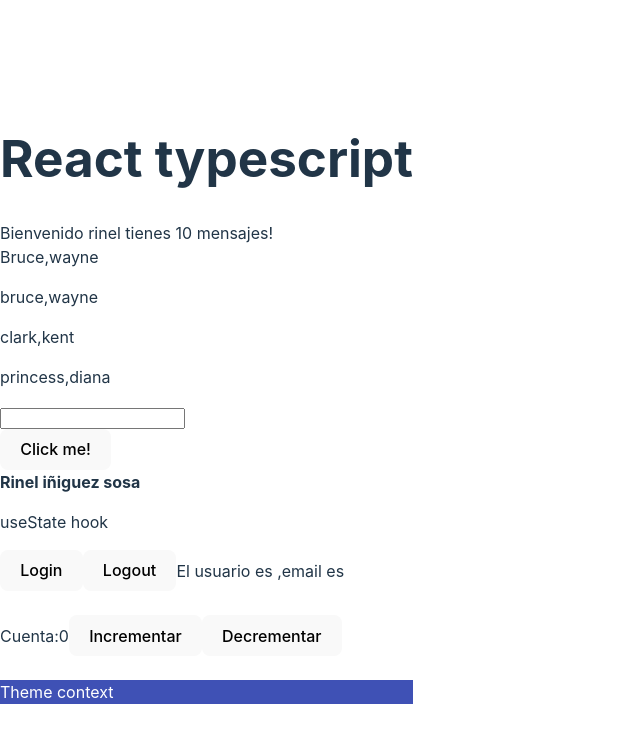
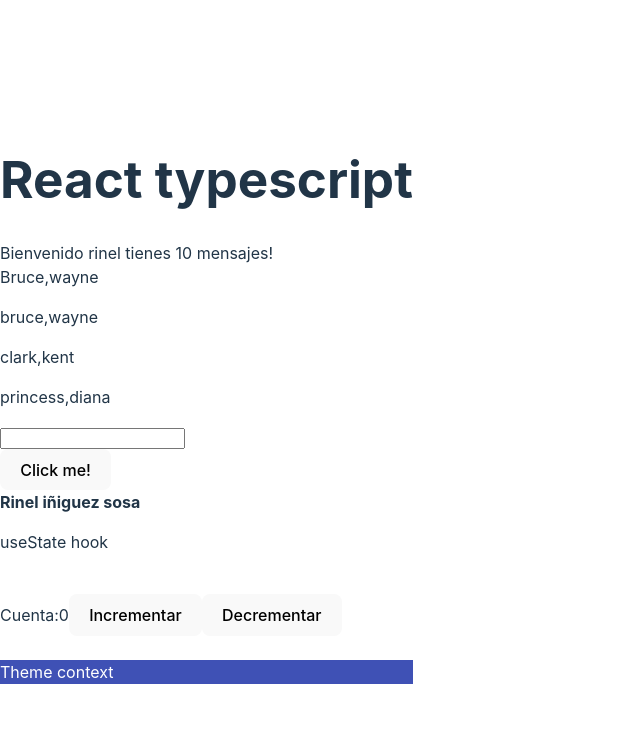
Before and after one commit to rineliniguezsosa/React-typescript, a React (Vite) app: page / in a window 1280 px wide. Shown: the top 742 px of the page, without its empty margins (0-640 px from the left). Built offline with nearby package versions, Linux system fonts and the light colour scheme.

Commit message:
fix(App): comentando el componente User y la importación

```diff
--- a/src/App.tsx
+++ b/src/App.tsx
@@ -8,7 +8,7 @@ import { Box } from "./hooks/Context/Box";
 import { ThemeProvider } from "./hooks/Context/ThemeProvider";
 import { UserContextProvider } from "./hooks/Context/UserContextProvider";
 import { Counter } from "./hooks/Counter";
-import { User } from "./hooks/User";
+// import { User } from "./hooks/User";
 
 export type HeroListype = {
   id:number,
@@ -54,7 +54,7 @@ const Herolist:HeroListype[] = [
 
       <Text styles={{color:'#213547',fontWeight:"bold"}}></Text>
       <p>useState hook</p>
-      <User/>
+      {/* <User/> */}
       <br></br>
       <Counter/>
       <br></br>
```
